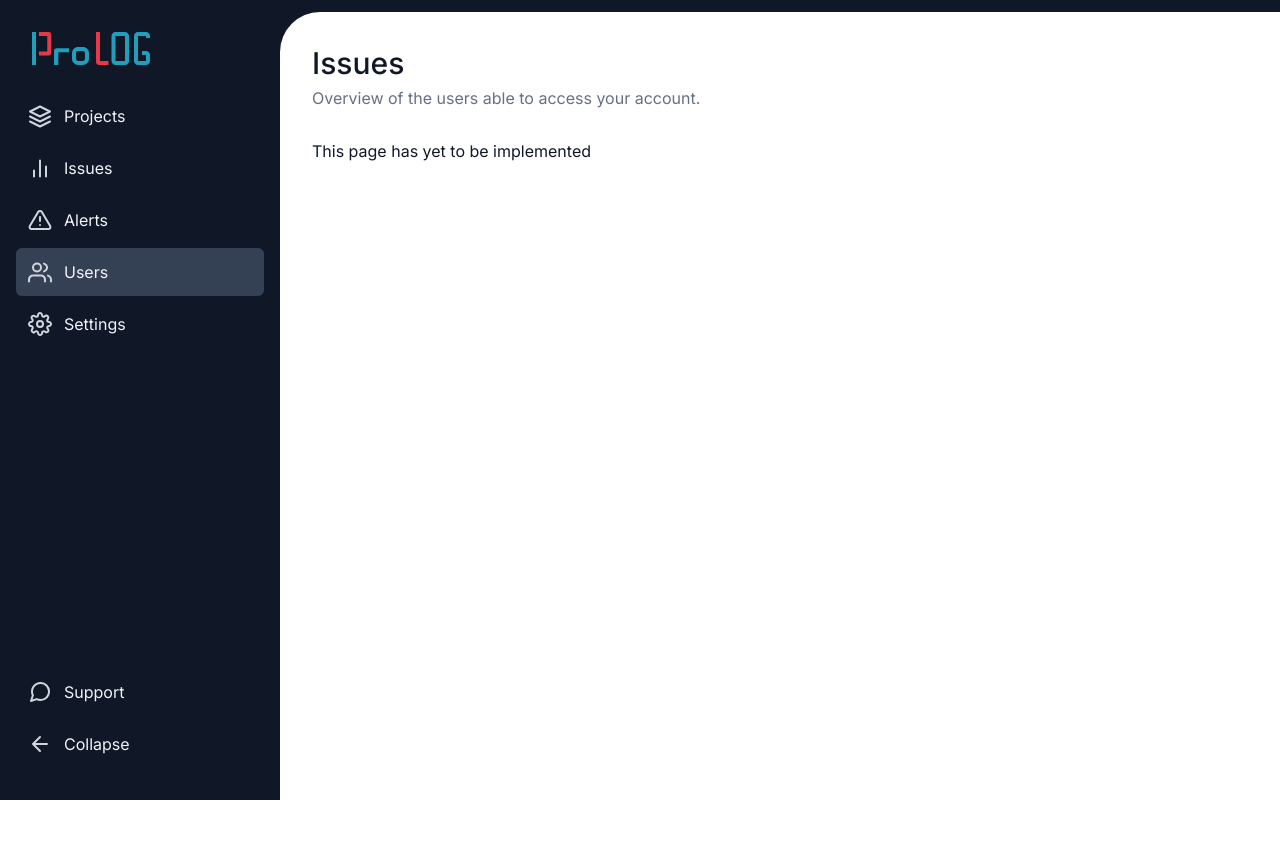
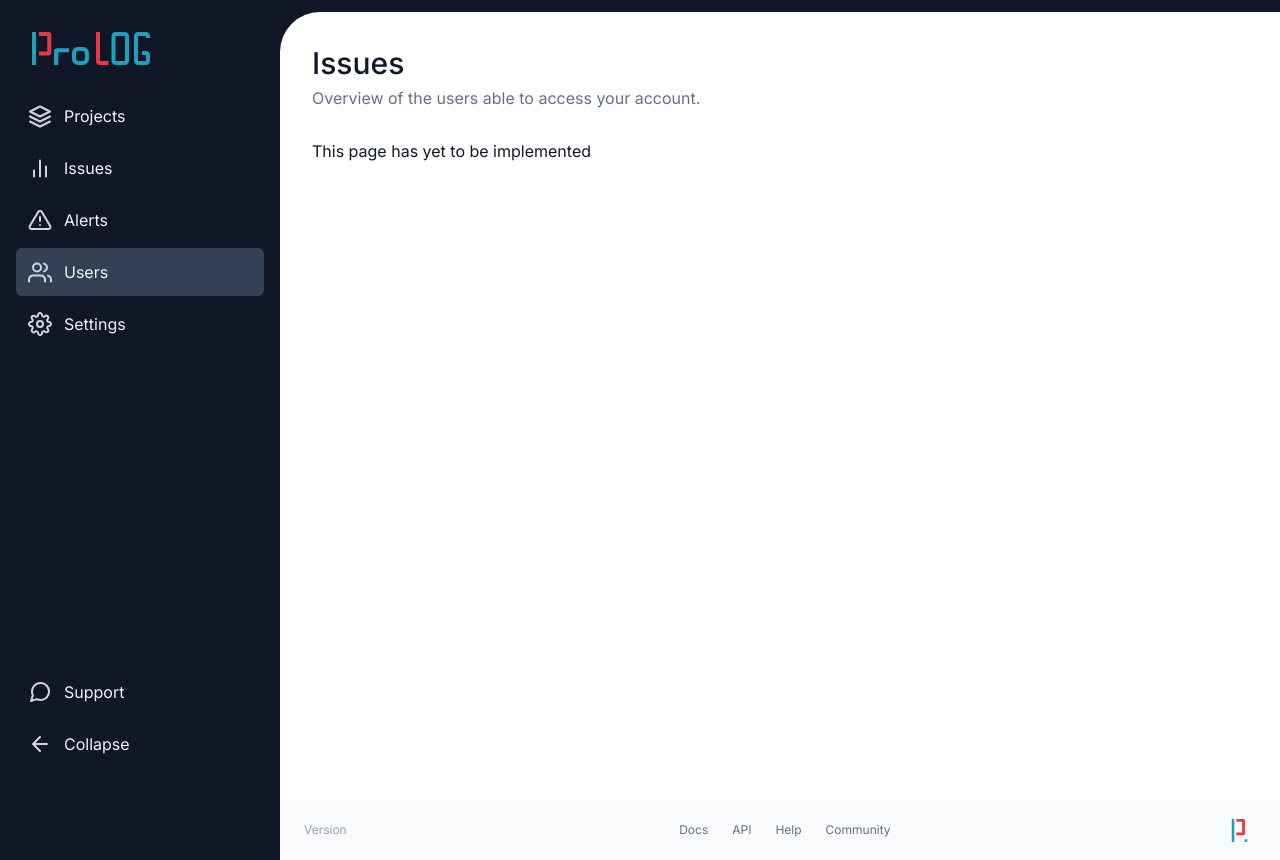
Before and after one commit to profydev/prolog-app-arcvpatel, a Next.js app: page /dashboard/users in a window 1280 px wide. Before the commit the page ends 800 px from the top, so only its background shows below. Built offline with nearby package versions, Linux system fonts and the light colour scheme.

Commit message:
feat: added footer

```diff
--- /dev/null
+++ b/features/layout/footer-container/footer-container.module.scss
@@ -0,0 +1,66 @@
+@use "@styles/space";
+@use "@styles/font";
+@use "@styles/color";
+@use "@styles/breakpoint";
+
+.container {
+  display: flex;
+  justify-content: space-between;
+  flex-direction: column;
+  font: font.$text-xs-regular;
+  background-color: color.$gray-50;
+  height: 11.063 rem;
+  padding: space.$s6;
+
+  @media (min-width: breakpoint.$desktop) {
+    flex-direction: row;
+    padding: 0 space.$s6;
+    height: space.$s15;
+    align-items: center;
+  }
+}
+
+.footerCenterItems {
+  display: flex;
+  justify-content: space-evenly;
+  gap: space.$s6;
+  text-decoration: none;
+
+  a {
+    color: color.$gray-500;
+    text-decoration: none;
+  }
+
+  @media (min-width: breakpoint.$desktop) {
+    justify-content: space-between;
+    gap: space.$s6;
+    align-items: center;
+    padding: 0 space.$s6;
+  }
+}
+
+.logoContainer {
+  display: flex;
+  justify-content: flex-end;
+
+  @media (max-width: breakpoint.$desktop) {
+    display: flex;
+    justify-content: center;
+    padding: space.$s4;
+  }
+}
+
+.logo {
+  width: 2.063rem;
+  height: 1.438rem;
+}
+
+.versionContainer {
+  color: color.$gray-400;
+
+  @media (max-width: breakpoint.$desktop) {
+    display: flex;
+    order: 3;
+    justify-content: center;
+  }
+}
--- /dev/null
+++ b/features/layout/footer-container/footer-container.tsx
@@ -0,0 +1,21 @@
+import Link from "next/link";
+import styles from "./footer-container.module.scss";
+
+export function FooterContainer() {
+  return (
+    <footer className={styles.container}>
+      <div className={styles.versionContainer}>
+        Version {process.env.npm_package_version}
+      </div>
+      <div className={styles.footerCenterItems}>
+        <Link href="#">Docs</Link>
+        <Link href="#">API</Link>
+        <Link href="#">Help</Link>
+        <Link href="#">Community</Link>
+      </div>
+      <div className={styles.logoContainer}>
+        <img className={styles.logo} src="/icons/logo-small.svg" alt="Logo" />
+      </div>
+    </footer>
+  );
+}
--- /dev/null
+++ b/features/layout/footer-container/index.ts
@@ -0,0 +1 @@
+export { FooterContainer } from "./footer-container";
--- a/features/layout/page-container/page-container.tsx
+++ b/features/layout/page-container/page-container.tsx
@@ -1,6 +1,7 @@
 import Head from "next/head";
 import { SidebarNavigation } from "../sidebar-navigation";
 import styles from "./page-container.module.scss";
+import { FooterContainer } from "../footer-container";
 
 type PageContainerProps = {
   children: React.ReactNode;
@@ -26,6 +27,7 @@ export function PageContainer({ children, title, info }: PageContainerProps) {
           <div className={styles.info}>{info}</div>
           {children}
         </div>
+        <FooterContainer />
       </main>
     </div>
   );
--- a/next.config.js
+++ b/next.config.js
@@ -4,6 +4,9 @@ const nextConfig = {
   images: {
     domains: ["prolog-api.profy.dev"],
   },
+  env: {
+    npm_package_version: process.env.npm_package_version,
+  }
 };
 
 module.exports = nextConfig;
--- a/styles/space.scss
+++ b/styles/space.scss
@@ -8,6 +8,7 @@ $s6: 1.5rem;
 $s8: 2rem;
 $s10: 2.5rem;
 $s12: 3rem;
+$s15: 3.75rem;
 $s16: 4rem;
 $s20: 5rem;
 $s24: 6rem;
```
Also changed, not shown: 2 other files (tests, documents, lock files or other folders).
